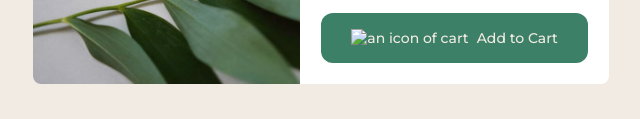
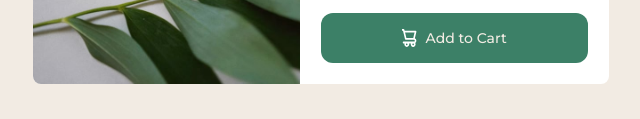
Before and after one commit to gabriel-suba/product-card, a plain HTML site: page index.html in a window 1280 px wide. Shown: the part 516-635 px from the top of the page, without its empty margins (319-959 px from the left). Drawn offline with Linux system fonts and the light colour scheme; the site is published under a folder, as on GitHub Pages, so addresses that start at the root find nothing.

Commit message:
first commit

```diff
--- a/index.html
+++ b/index.html
@@ -28,7 +28,7 @@
           <span class="original">$169.99</span>
         </div>
         <div class="button">
-          <img src="/images/icon-cart.svg" alt="an icon of cart">
+          <img src="./images/icon-cart.svg" alt="an icon of cart">
           <span>Add to Cart</span>
         </div>
       </div>
```
